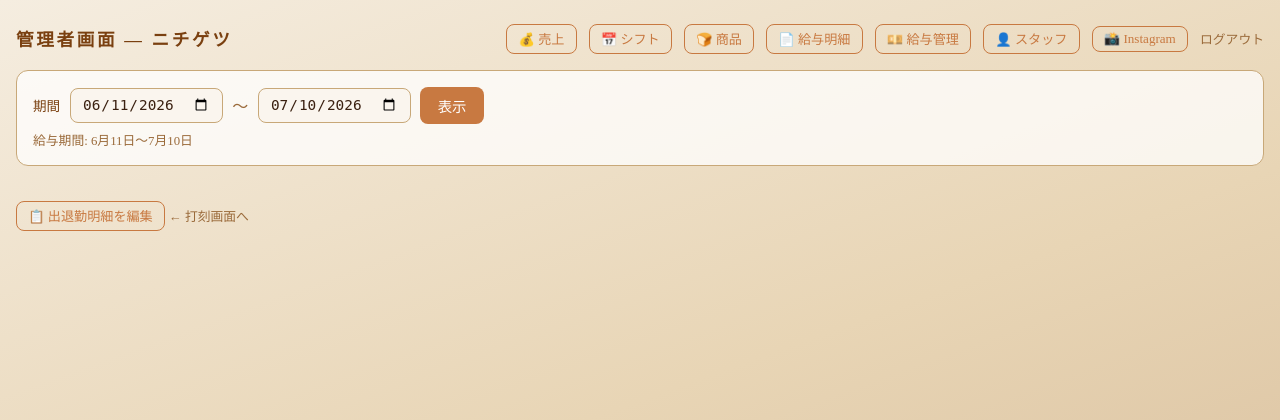
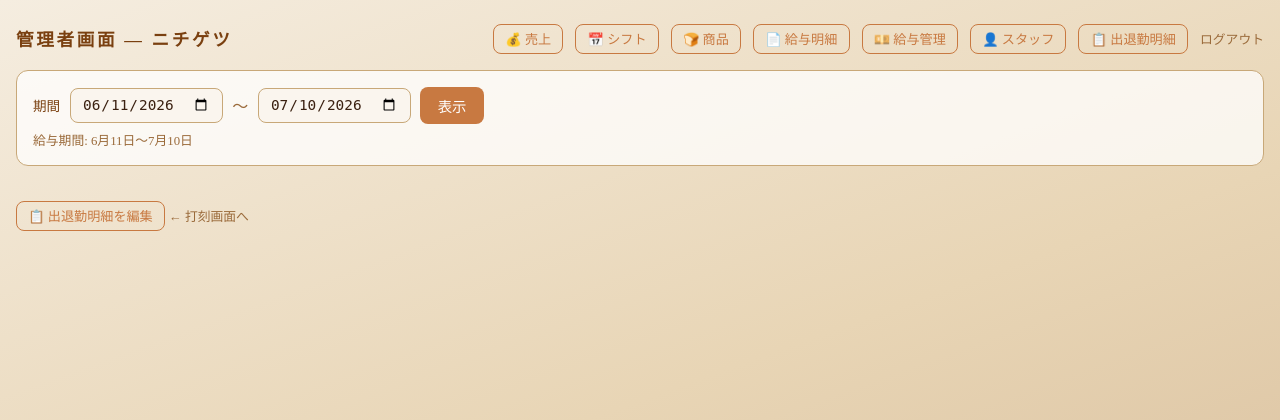
Before and after one commit to like0the0wind-ai/nichigetu-kaisha, a Flask app: page /admin in a window 1280 px wide. Shown: the top 420 px of the page. Run offline with Flask 3, Linux system fonts and the light colour scheme; the visitor is signed in with stand-in values (Sample User, id 1); data that the repository does not hold is empty; some libraries are stand-ins or nearby versions.

Commit message:
feat: ナビのInstagramを出退勤明細に変更

```diff
--- a/attendance_app/templates/admin.html
+++ b/attendance_app/templates/admin.html
@@ -129,7 +129,7 @@
       <a class="nav-link" href="/admin/payslip">📄 給与明細</a>
       <a class="nav-link" href="/admin/payroll">💴 給与管理</a>
       <a class="nav-link" href="/admin/staff">👤 スタッフ</a>
-      <a class="nav-link" href="/admin/instagram">📸 Instagram</a>
+      <a class="nav-link" href="/admin/attendance?from={{ date_from }}&to={{ date_to }}">📋 出退勤明細</a>
       <a class="logout" href="/admin/logout">ログアウト</a>
     </div>
   </header>
```
